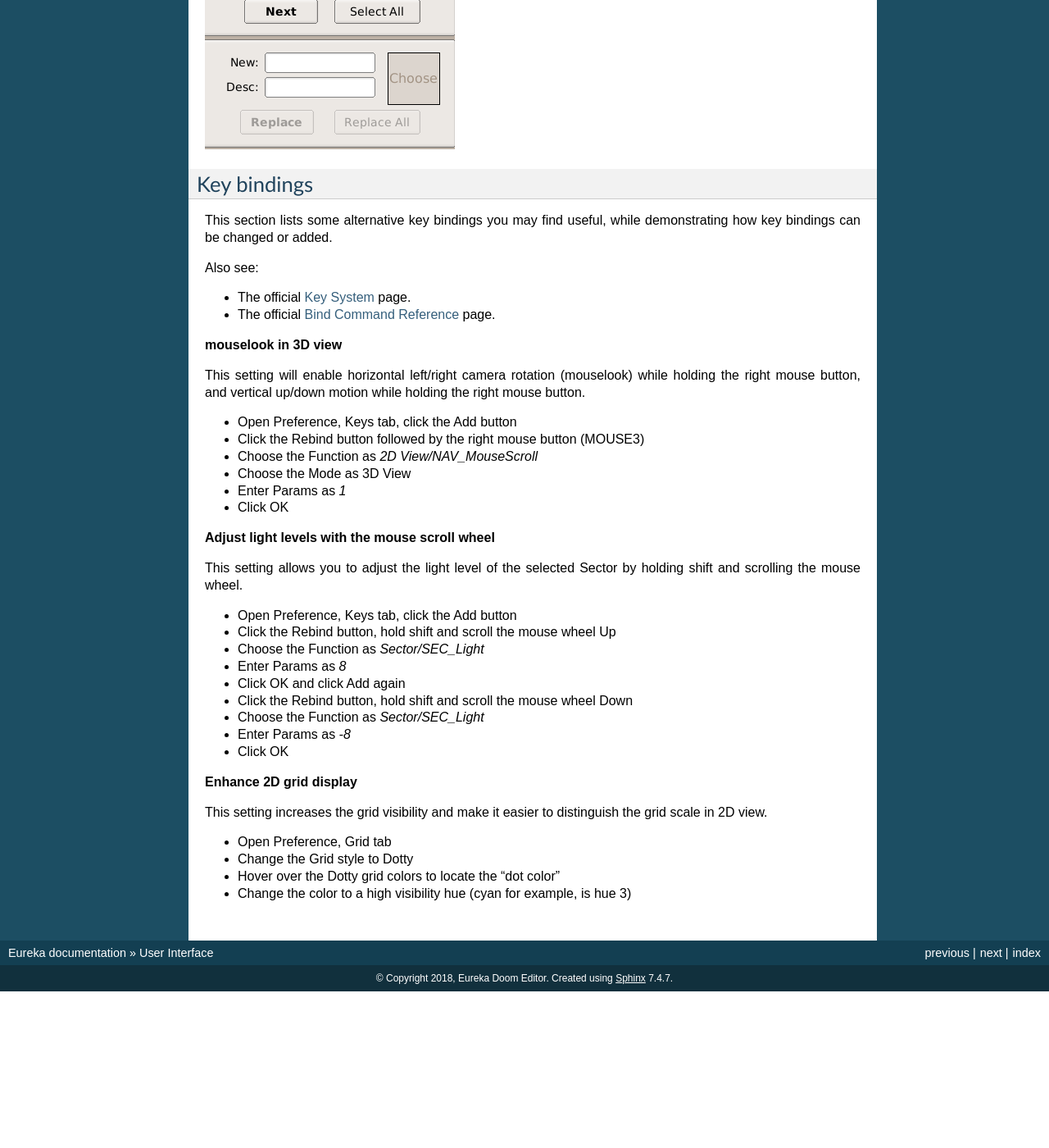
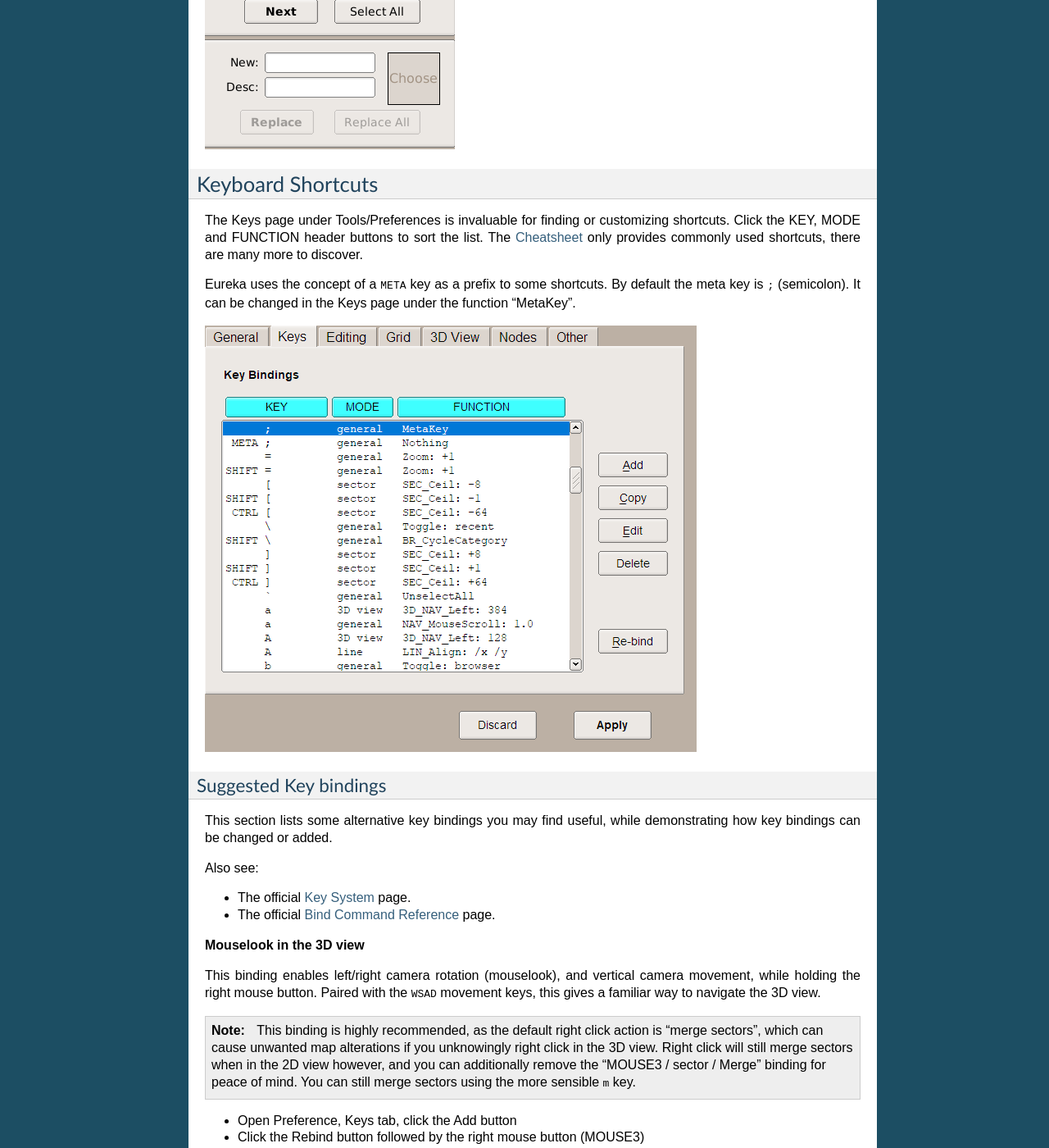
Before and after one commit to wesleywerner/eureka-docs, a Sphinx documentation site: the page built from source/user-interface/index.rst, in a window 1280 px wide and 1400 px high, scrolled down 6893 px. Shown: the whole window at 82% size. Built offline with Sphinx 7.4.7, drawn with Linux system fonts in a browser that asks for light colours; before the commit the page ends 8102 px from its top, so only the background shows below that; some of the changed text lies outside the part shown.

Commit message:
- Add screenshot and meta key info about Keys Preferences. - Tidy "Suggested Key bindings
" section. - Update the "Adjust light levels" suggested binding so it works in 3D view.

```diff
--- a/source/user-interface/index.rst
+++ b/source/user-interface/index.rst
@@ -112,8 +112,17 @@ You can search for Things, line textures, sector flats, lines by type (specials)
 
 .. image:: find-panel.png
 
-Key bindings
-------------
+Keyboard Shortcuts
+------------------
+
+The Keys page under Tools/Preferences is invaluable for finding or customizing shortcuts. Click the KEY, MODE and FUNCTION header buttons to sort the list. The `Cheatsheet <../cheatsheet>`_ only provides commonly used shortcuts, there are many more to discover.
+
+Eureka uses the concept of a :kbd:`META` key as a prefix to some shortcuts. By default the meta key is :kbd:`;` (semicolon). It can be changed in the Keys page under the function "MetaKey".
+
+.. image:: preferences-keys.png
+
+Suggested Key bindings
+^^^^^^^^^^^^^^^^^^^^^^
 
 This section lists some alternative key bindings you may find useful, while demonstrating how key bindings can be changed or added.
 
@@ -122,9 +131,13 @@ Also see:
 * The official `Key System <http://eureka-editor.sourceforge.net/?n=Docs.KeySystem>`_ page.
 * The official `Bind Command Reference <http://eureka-editor.sourceforge.net/?n=Docs.CommandList>`_ page.
 
-**mouselook in 3D view**
+**Mouselook in the 3D view**
 
-This setting will enable horizontal left/right camera rotation (mouselook) while holding the right mouse button, and vertical up/down motion while holding the right mouse button.
+This binding enables left/right camera rotation (mouselook), and vertical camera movement, while holding the right mouse button. Paired with the :kbd:`WSAD` movement keys, this gives a familiar way to navigate the 3D view.
+
+.. note::
+
+    This binding is highly recommended, as the default right click action is "merge sectors", which can cause unwanted map alterations if you unknowingly right click in the 3D view. Right click will still merge sectors when in the 2D view however, and you can additionally remove the "MOUSE3 / sector / Merge" binding for peace of mind. You can still merge sectors using the more sensible :kbd:`m` key.
 
 * Open Preference, Keys tab, click the Add button
 * Click the Rebind button followed by the right mouse button (MOUSE3)
@@ -132,10 +145,11 @@ This setting will enable horizontal left/right camera rotation (mouselook) while
 * Choose the Mode as 3D View
 * Enter Params as `1`
 * Click OK
+* Optionally, delete the "MOUSE3 / sector / Merge" binding`
 
 **Adjust light levels with the mouse scroll wheel**
 
-This setting allows you to adjust the light level of the selected Sector by holding shift and scrolling the mouse wheel.
+This binding allows you to adjust the light level of selected Sectors in the 2D view, by holding :kbd:`shift` and scrolling the mouse wheel:
 
 * Open Preference, Keys tab, click the Add button
 * Click the Rebind button, hold shift and scroll the mouse wheel Up
@@ -147,11 +161,13 @@ This setting allows you to adjust the light level of the selected Sector by hold
 * Enter Params as `-8`
 * Click OK
 
-**Enhance 2D grid display**
+To allow this binding to work in the 3D view as well, we rebind the movement action:
 
-This setting increases the grid visibility and make it easier to distinguish the grid scale in 2D view.
-
-* Open Preference, Grid tab
-* Change the Grid style to Dotty
-* Hover over the Dotty grid colors to locate the "dot color"
-* Change the color to a high visibility hue (cyan for example, is hue 3)
+* Open Preference, Keys tab
+* Click the KEY header button to sort the list, the MOUSE keys should be listed first
+* Find the entry for LAX-WHEEL_DOWN / 3D_WHEEL_Move
+* click Edit then Rebind, roll your mouse wheel down
+* Click OK
+* Find the entry for LAX-WHEEL_UP / 3D_WHEEL_Move
+* click Edit then Rebind, roll your mouse wheel up
+* Click OK
```
Also changed, not shown: other parts of source/user-interface/index.rst (+1 -1 lines), source/user-interface/preferences-keys.png (added).
